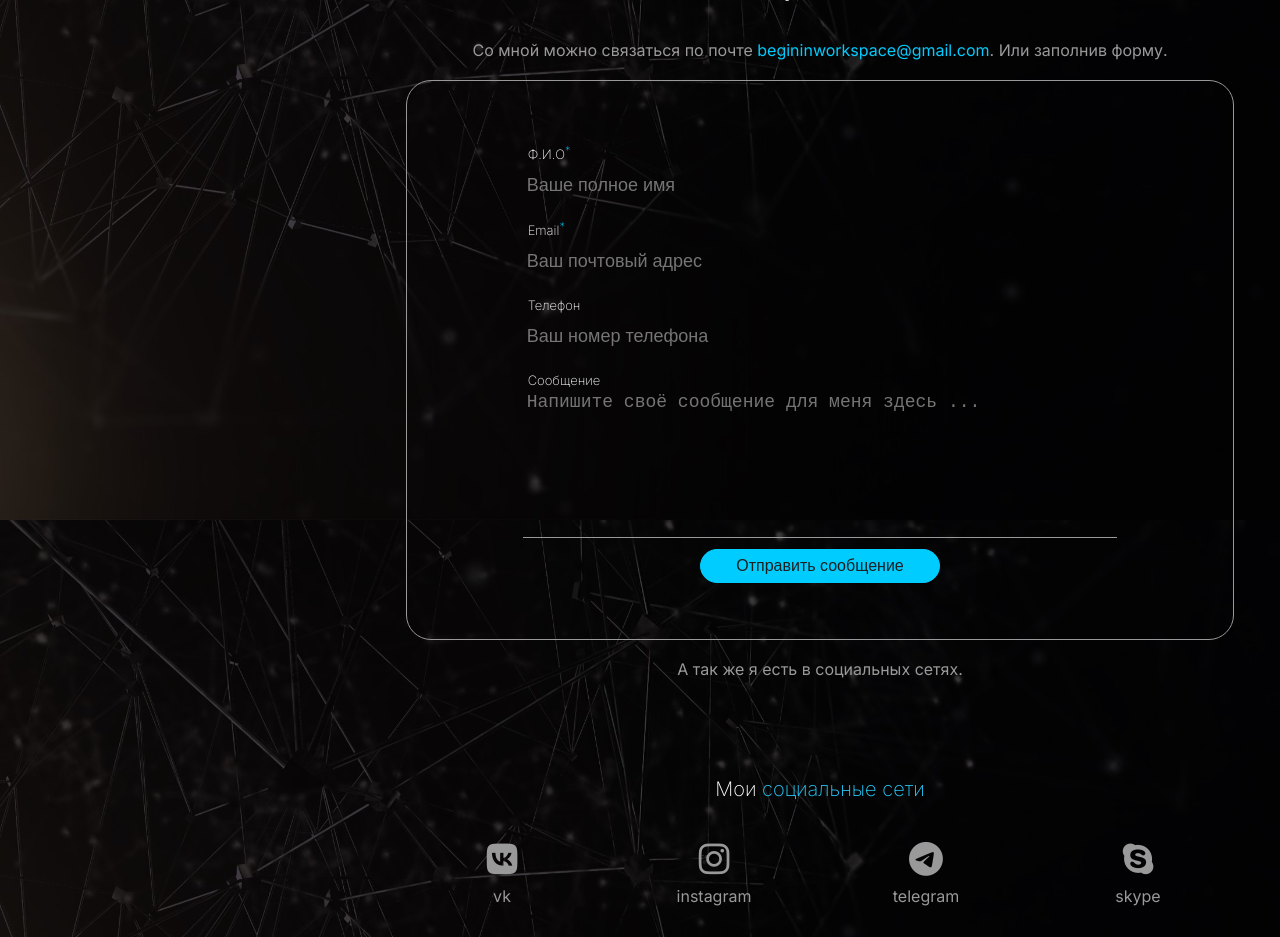
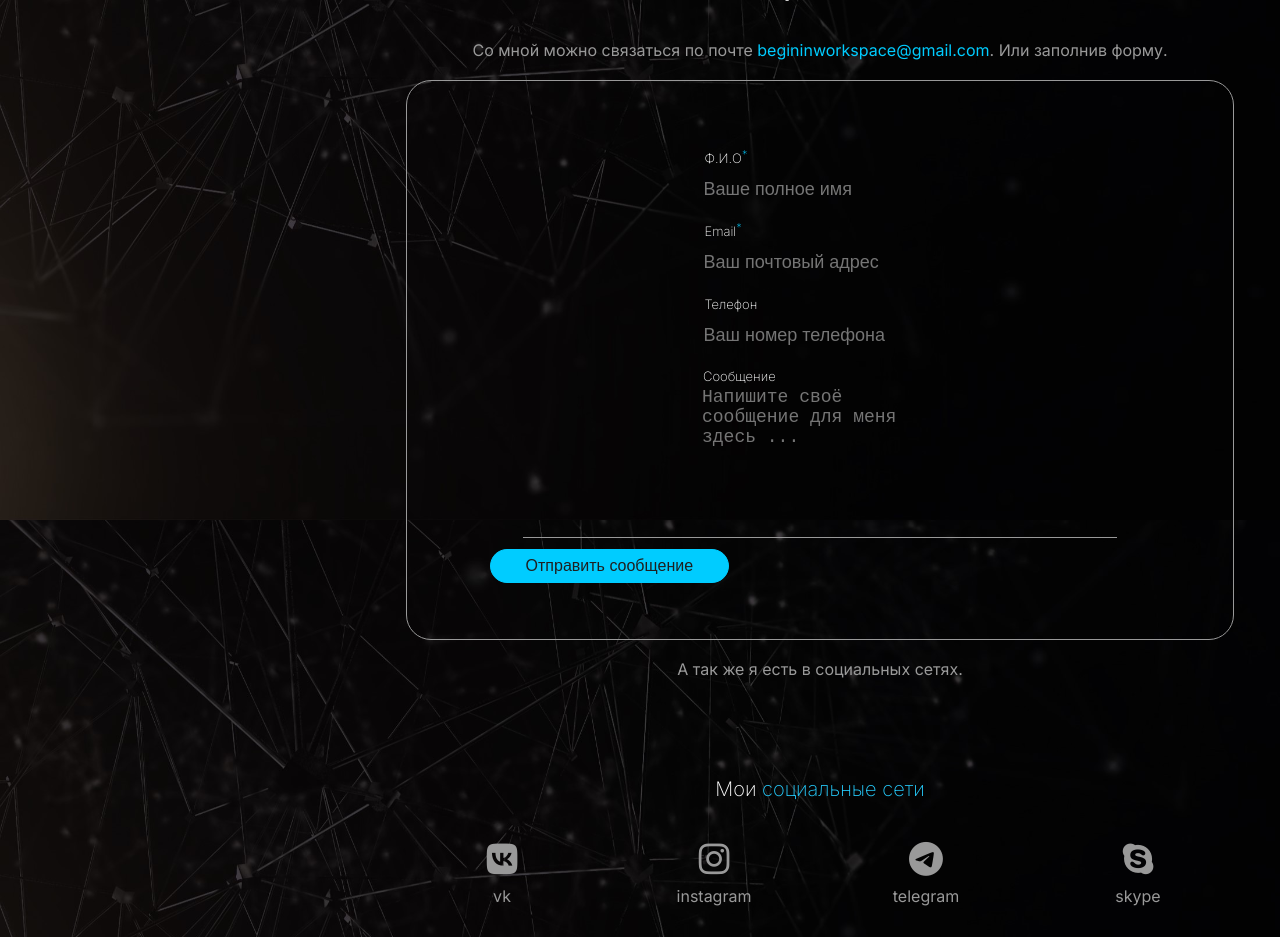
Before and after one commit to boevoivertolet/portfolio, a React (Create React App) app: page / in a window 1280 px wide. Shown: the part 2680-3617 px from the top of the page. Built offline with nearby package versions, Linux system fonts and the light colour scheme.

Commit message:
try to fix contacts

```diff
--- a/src/components/Contacts/Contacts.module.css
+++ b/src/components/Contacts/Contacts.module.css
@@ -52,8 +52,9 @@ h1 {
     min-height: 400px;
     width: 90%;
     display: flex;
+    align-items: center;
     flex-direction: column;
-    justify-content: space-between;
+    justify-content: center;
 }
 
 .form textarea {
@@ -138,7 +139,7 @@ h1 {
     background: #00CCFF;
     transition: .3s;
     cursor: pointer;
-    /*align-self: flex-start;*/
+    align-self: flex-start;
     height: 30px;
     display: flex;
     align-items: center;
```
